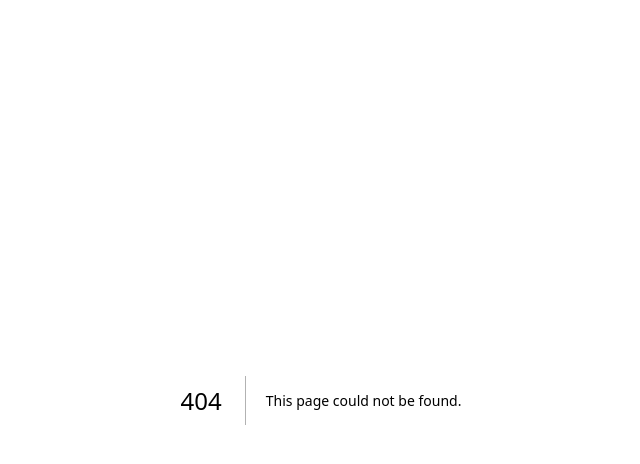
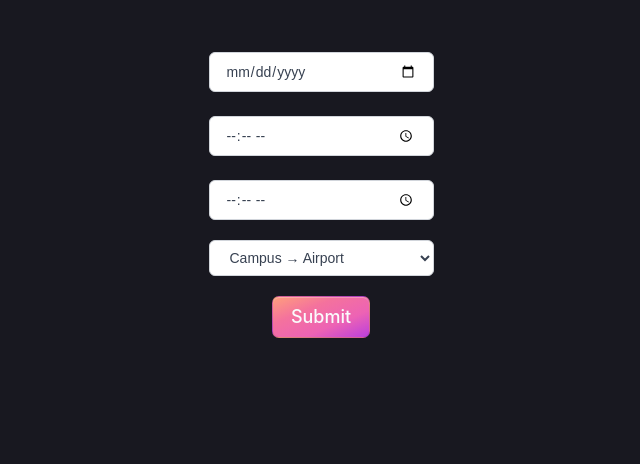
Before and after one commit to sambhavx-x/webapp, a Next.js app: page /travel in a window 1280 px wide. Before the commit this address had no page. Shown: the top 464 px of the page, without its empty margins (319-959 px from the left). Built offline with nearby package versions, Linux system fonts and the light colour scheme; a web font is replaced by a local one.

Commit message:
Create Travel page

```diff
--- /dev/null
+++ b/app/travel/page.tsx
@@ -0,0 +1,126 @@
+"use client";
+import { get } from "http";
+import React from "react";
+import { useState } from "react";
+import { useRef } from "react";
+
+
+const Form = () => {
+	const [selectedDate, setDate] = useState("");
+	const [fromTime, setFromTime] = useState("");
+	const [toTime, setToTime] = useState("");
+	const [place, setPlace] = useState("");
+	const uid = null;
+
+	const handlePlace = (e) => {
+		console.log('Label 👉️', e.target.selectedOptions[0].label);
+		console.log(e.target.value);
+		setPlace(e.target.value);
+	};
+
+	const submitHandler = async (e: { preventDefault: () => void; }) => {
+		e.preventDefault();
+
+		var finalTo = null;
+		var finalFrom = null;
+		var toDate = new Date();
+		var fromDate = new Date();
+		if (fromTime > toTime) {
+			fromDate = new Date(`${selectedDate}T${fromTime}`);
+			var dateArr = selectedDate.split('-');
+			const year1 = isNaN(parseInt(dateArr[0])) ? 0 : parseInt(dateArr[0]);
+			const month1 = isNaN(parseInt(dateArr[1])) ? 0 : parseInt(dateArr[1]) - 1;
+			const day1 = isNaN(parseInt(dateArr[2])) ? 1 : parseInt(dateArr[2]);
+			const dateObj = new Date(year1, month1, day1);
+			// console.log(dateObj);
+			console.log(place);
+			var nextDate = new Date(dateObj.getTime() + (24 * 60 * 60 * 1000));
+			// console.log(nextDate);
+			var year = nextDate.getFullYear();
+			var month = (nextDate.getMonth() + 1).toString().padStart(2, '0');
+			var day = nextDate.getDate().toString().padStart(2, '0');
+			var nextDateStr = `${year}-${month}-${day}`;
+			// console.log(nextDateStr);
+			toDate = new Date(`${nextDateStr}T${toTime}`);
+		} else {
+			fromDate = new Date(`${selectedDate}T${fromTime}`);
+			toDate = new Date(`${selectedDate}T${toTime}`);
+		}
+		finalTo = toDate.getTime();
+		finalFrom = fromDate.getTime();
+		// const checkRequest = await fetch("https://us-central1-tride-66c25.cloudfunctions.net/helloWorld/travel/check", {
+		// 	method: "POST",
+		// 	headers: { "Content-Type": "application/json" },
+		// 	body: JSON.stringify({
+		// 		userid: uid
+		// 	})
+		// });
+		const travelResponse = await fetch("https://us-central1-tride-66c25.cloudfunctions.net/helloWorld/travel/post", {
+			method: "POST",
+			headers: { "Content-Type": "application/json" },
+			body: JSON.stringify({
+				date: selectedDate,
+				fromTime: finalFrom,
+				toTime: finalTo,
+				Destination: place
+			}),
+		});
+		console.log(selectedDate);
+		console.log(finalFrom);
+		console.log(finalTo);
+		const success = await travelResponse.json();
+
+		if (success) {
+			// navigate('/homepage')
+			console.log("success");
+		}
+	};
+
+	return (
+		<>
+			<div className="mx-auto">
+				<div className="m-5 p-5 flex item-center justify-center ">
+					<form action=""
+						method="post"
+						onSubmit={submitHandler}
+						className="flex flex-col item-center justify-center">
+						<input
+							id="Date"
+							placeholder="Date of Travel"
+							onChange={(e) => setDate(e.target.value)}
+							required
+							type="date"
+							className="block w-full px-4 py-2 mt-3 mb-3 text-gray-700 bg-white border border-gray-300 rounded-md focus:border-indigo-500 focus:outline-none focus:shadow-outline-blue focus:ring-1 focus:ring-indigo-500 sm:text-sm"></input>
+						<input
+							id="FromTime"
+							placeholder="From Time"
+							onChange={(e) => setFromTime(e.target.value)}
+							required
+							type="time"
+							className="block w-full px-4 py-2 mt-3 mb-3 text-gray-700 bg-white border border-gray-300 rounded-md focus:border-indigo-500 focus:outline-none focus:shadow-outline-blue focus:ring-1 focus:ring-indigo-500 sm:text-sm"></input>
+						<input
+							id="ToTime"
+							placeholder="To Time"
+							onChange={(e) => setToTime(e.target.value)}
+							required
+							type="time"
+							className="block w-full px-4 py-2 mt-3 mb-3 text-gray-700 bg-white border border-gray-300 rounded-md focus:border-indigo-500 focus:outline-none focus:shadow-outline-blue focus:ring-1 focus:ring-indigo-500 sm:text-sm" ></input>
+						<select id="Place" value={place} name="Place" onChange={handlePlace} className='block w-full px-4 py-2 mt-2 text-gray-700 bg-white border border-gray-300 rounded-md focus:border-indigo-500 focus:outline-none focus:shadow-outline-blue focus:ring-1 focus:ring-indigo-500 sm:text-sm'>
+							<option value="0">Campus &rarr; Airport</option>
+							<option value="1">Airport &rarr; Campus</option>
+							<option value="2">Campus &rarr; Railway Station</option>
+							<option value="3">Railway Station &rarr; Campus</option>
+						</select>
+						<button
+							type="submit"
+							className="ml-auto mr-auto">
+							Submit
+						</button>
+					</form>
+				</div>
+			</div>
+		</>
+	);
+};
+
+export default Form;
```
